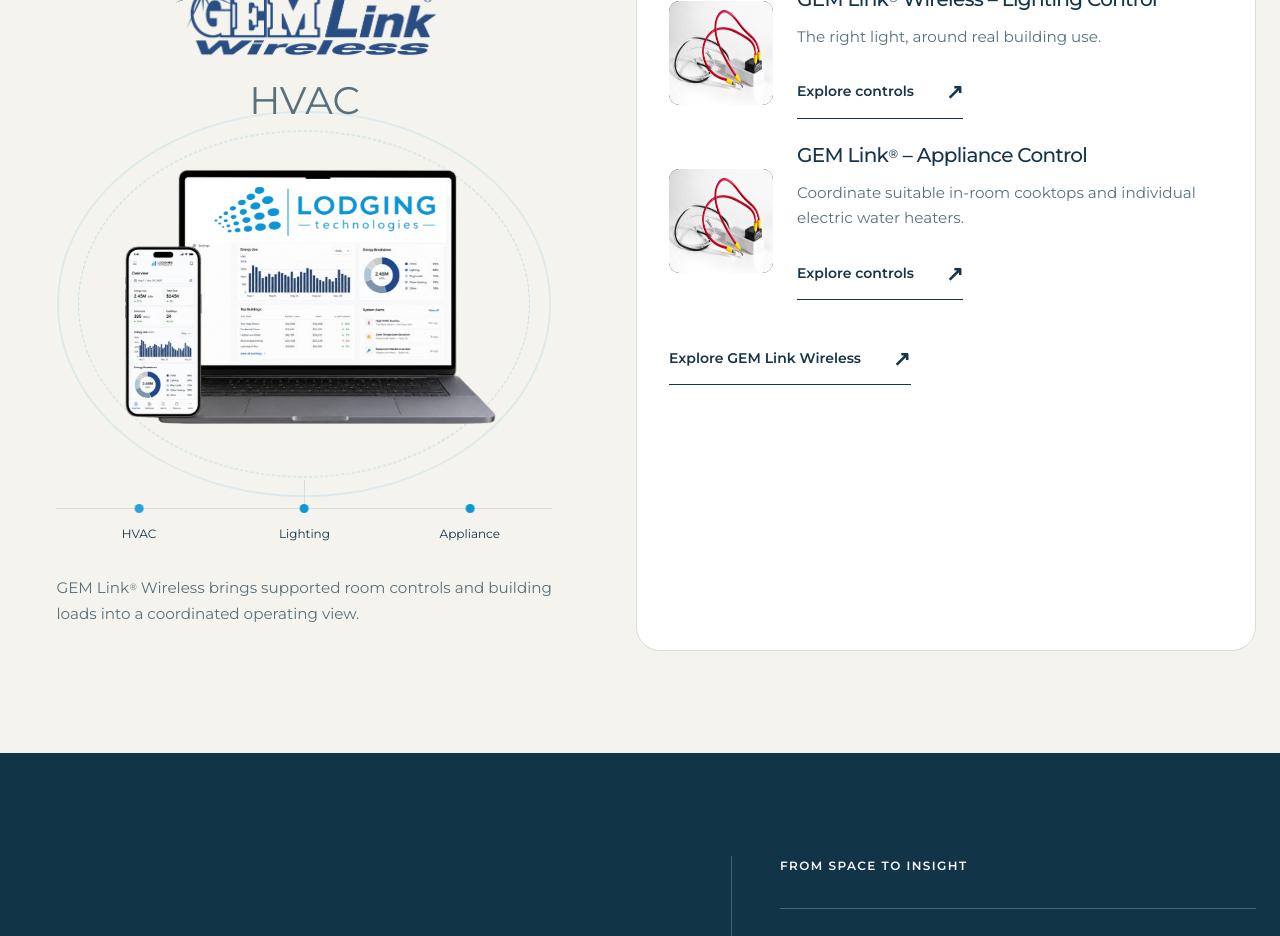
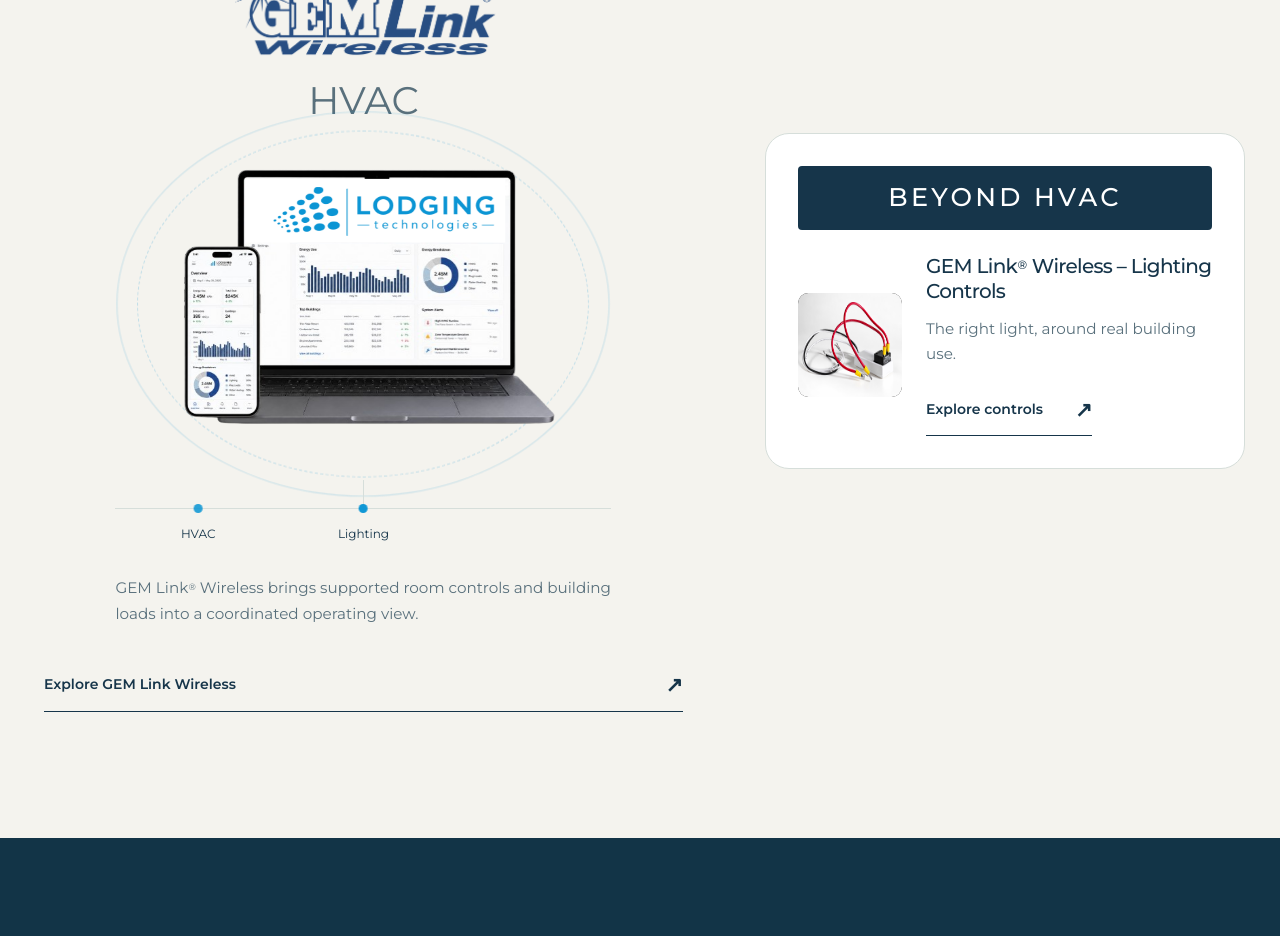
Before and after one commit to MannLester/Lodge-Tech-Website, a Next.js app in the folder apps/web/: page / in a window 1280 px wide. Shown: the part 3120-4056 px from the top of the page. Built offline with nearby package versions, Linux system fonts and the light colour scheme.

Commit message:
frontend: simplify Beyond HVAC to a compact lighting card

```diff
--- a/apps/web/src/app/marketing.css
+++ b/apps/web/src/app/marketing.css
@@ -275,8 +275,8 @@
 }
 .marketing-site .wireless-feature {
   display: grid;
-  grid-template-columns: minmax(0, 0.95fr) minmax(0, 1.05fr);
-  align-items: stretch;
+  grid-template-columns: minmax(0, 1.15fr) minmax(0, 0.85fr);
+  align-items: center;
   gap: clamp(2.5rem, 4vw, 4rem);
   padding-block: 5rem 0;
 }
@@ -430,6 +430,9 @@
 }
 .marketing-site .beyond-hvac-panel {
   min-width: 0;
+  width: min(100%, 30rem);
+  margin-inline: auto;
+  align-self: center;
   border: 1px solid var(--editorial-line);
   border-radius: 1.5rem;
   padding: clamp(1.25rem, 2.5vw, 2rem);
--- a/apps/web/src/features/home/ui/product-section.tsx
+++ b/apps/web/src/features/home/ui/product-section.tsx
@@ -9,20 +9,12 @@ import { BrandText } from "@/shared/ui/brand-text";
 
 const supportingProducts = [
   {
-    title: "GEM Link® Wireless – Lighting Control",
+    title: "GEM Link® Wireless – Lighting Controls",
     image: appliancePowerPackImage,
     imageAlt:
       "Power Pack relay for lighting control with red, black, and white wiring",
     slug: "lighting-controls",
     copy: "The right light, around real building use.",
-  },
-  {
-    title: "GEM Link® – Appliance Control",
-    image: appliancePowerPackImage,
-    imageAlt:
-      "Power Pack appliance-control relay with red, black, and white wiring",
-    slug: "appliance-controls",
-    copy: "Coordinate suitable in-room cooktops and individual electric water heaters.",
   },
 ] as const;
 
@@ -129,13 +121,19 @@ export function ProductSection() {
               <div className="connection-loads">
                 <span>HVAC</span>
                 <span>Lighting</span>
-                <span>Appliance</span>
               </div>
               <figcaption>
                 <BrandText>GEM Link® Wireless</BrandText> brings supported room
                 controls and building loads into a coordinated operating view.
               </figcaption>
             </figure>
+            <Link
+              aria-label="Learn more about GEM Link® Wireless HVAC"
+              className="editorial-link product-panel-link"
+              href="/solutions/gem-link-wireless"
+            >
+              Explore GEM Link Wireless <span aria-hidden>↗</span>
+            </Link>
           </div>
 
           <div className="beyond-hvac-panel">
@@ -168,13 +166,6 @@ export function ProductSection() {
                 </article>
               ))}
             </div>
-            <Link
-              aria-label="Learn more about GEM Link® Wireless HVAC"
-              className="editorial-link product-panel-link"
-              href="/solutions/gem-link-wireless"
-            >
-              Explore GEM Link Wireless <span aria-hidden>↗</span>
-            </Link>
           </div>
         </article>
       </div>
```
Also changed, not shown: 1 other file (tests, documents, lock files or other folders).
